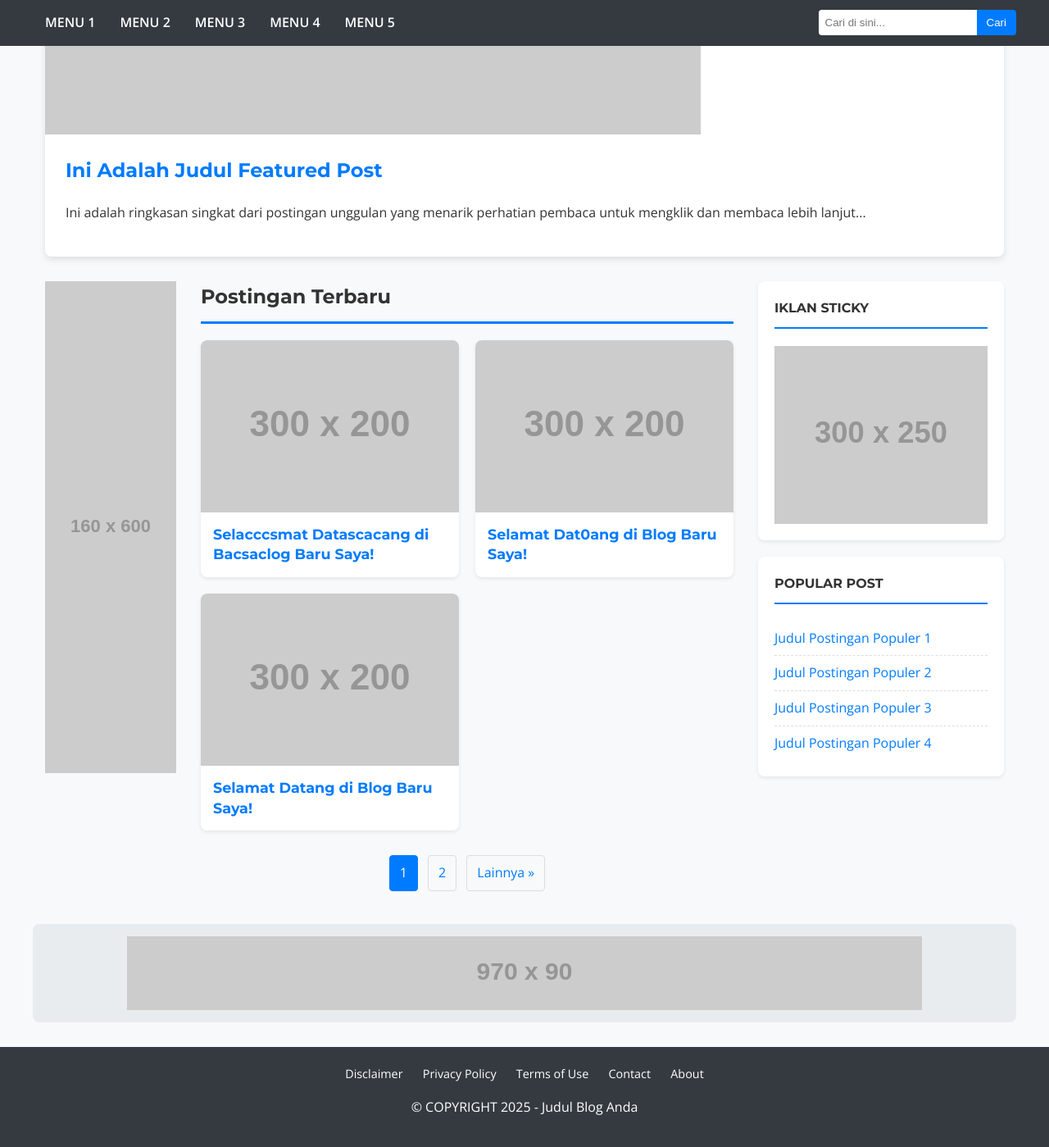
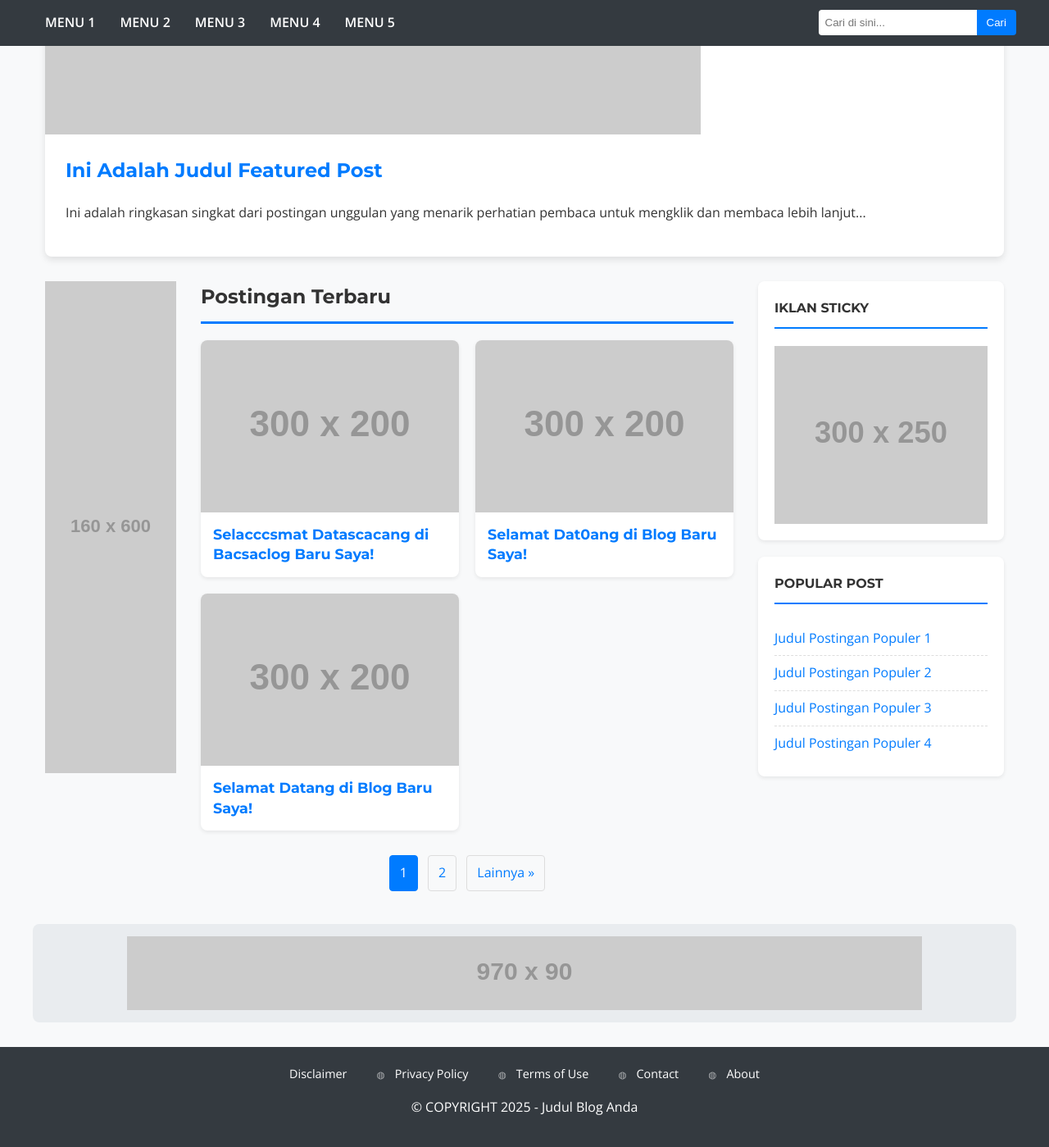
Before and after one commit to finclique/finclique.github.io, a Jekyll site: the page built from index.html, in a window 1280 px wide and 1400 px high, scrolled down 593 px. Shown: the whole window at 82% size. Built offline with Jekyll 4.4.1, drawn with Linux system fonts in a browser that asks for light colours.

Commit message:
Update main.css

```diff
--- a/assets/css/main.css
+++ b/assets/css/main.css
@@ -45,10 +45,13 @@ main.container { margin-top: 30px; margin-bottom: 30px; }
     align-self: flex-start; /* PENTING: Mencegah sidebar meregang */
 }
 
-/* --- ATURAN LAMA DIHAPUS --- */
-/* .sidebar-widget.sticky-widget { ... } sudah tidak ada lagi */
-
-/* ... Sisa Kode CSS ... */
+.footer-links a:not(:first-child)::before {
+    content: '◍';                       /* Simbol yang akan ditampilkan */
+    margin: 0 12px;                     /* Memberi jarak 12px di kiri dan kanan simbol */
+    color: rgba(255, 255, 255, 0.6);    /* Warna simbol dibuat sedikit redup agar tidak terlalu mencolok */
+    font-size: 0.8em;                   /* Membuat ukuran simbol sedikit lebih kecil dari teks */
+    vertical-align: middle;             /* Memastikan simbol berada di tengah secara vertikal */
+}
 
 /* Ad Sections */
 .ad-section-responsive { text-align: center; margin: 20px 0; padding: 15px; background: #e9ecef; border-radius: 8px; }
```
